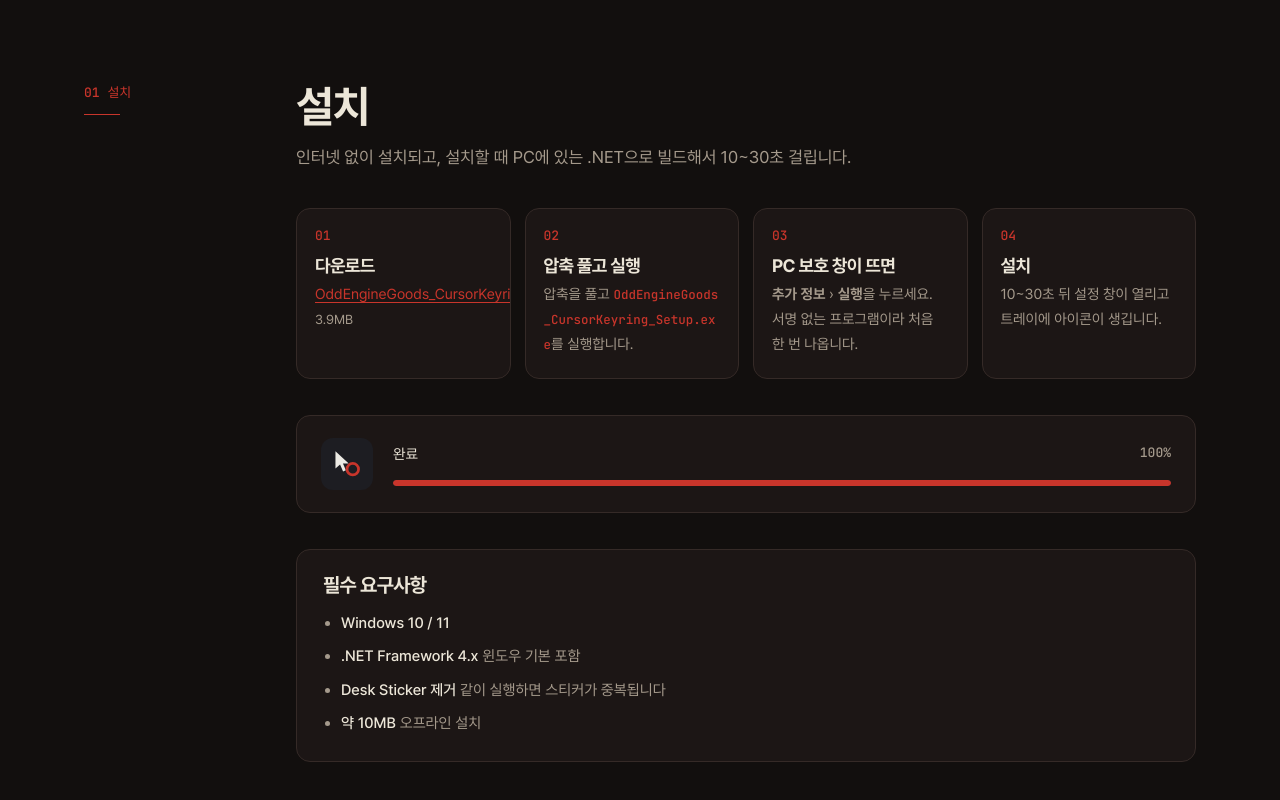
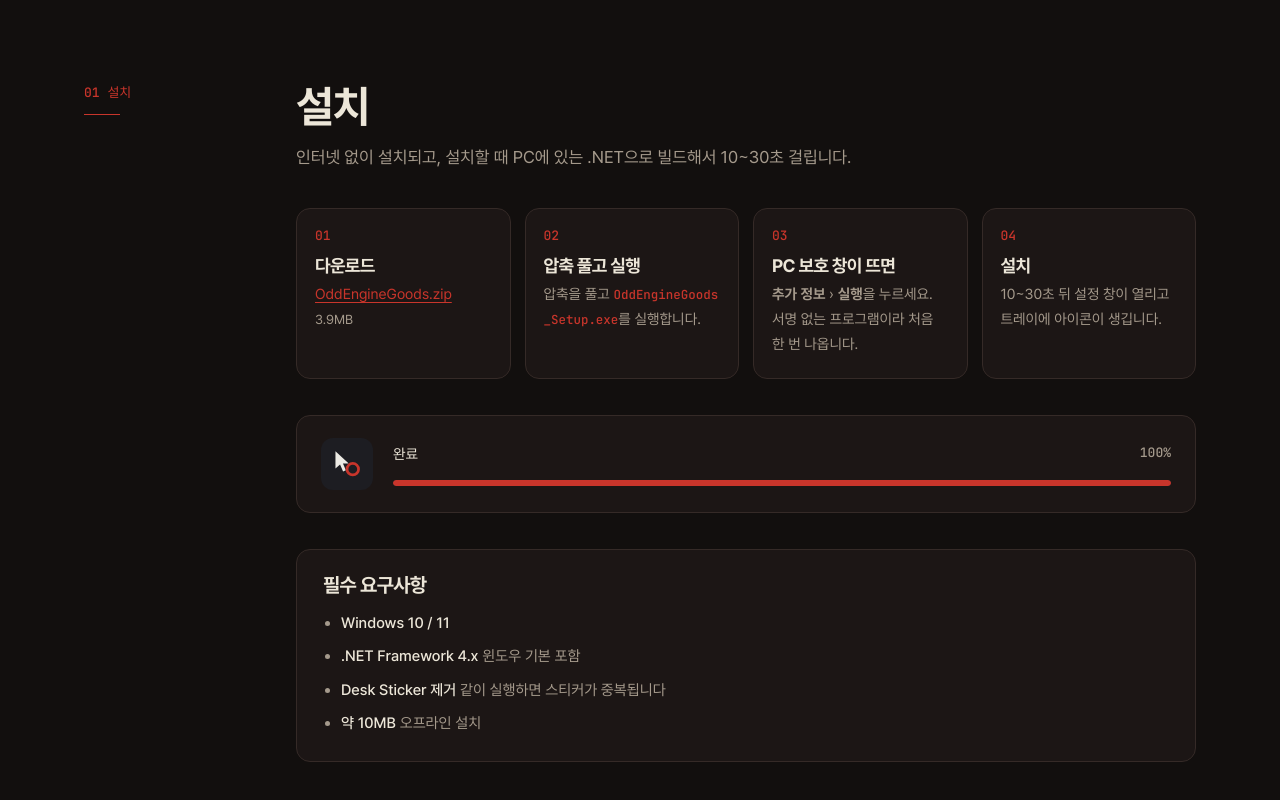
Before and after one commit to Baegeunho21/OddEngineGoods, a plain HTML site: page index.html in a window 1280 px wide. Shown: the part 1062-1862 px from the top of the page. Drawn offline with Linux system fonts and the light colour scheme; animation ran at ten frames a second.

Commit message:
다운로드 파일 OddEngineGoods.zip 추가
Co-Authored-By: Claude Opus 5.5 <noreply@anthropic.com>
Claude-Session: https://claude.ai/code/session_015A8rYcvTEqEvjHwDv7kaPo

```diff
--- a/index.html
+++ b/index.html
@@ -295,7 +295,7 @@ footer { max-width: 1160px; margin: 96px auto 0; padding: 32px 24px 56px; border
 window.SITE = {
   url: "https://baegeunho21.github.io/OddEngineMerch/",   // 공유할 주소
   shortUrl: "baegeunho21.github.io/OddEngineMerch",       // 폰 화면에 크게 보여 줄 주소
-  download: "download/OddEngineGoods_CursorKeyring.zip",
+  download: "download/OddEngineGoods.zip",
   version: "v1.4.0",
   size: "3.9MB"
 };
@@ -321,7 +321,7 @@ window.SITE = {
       <h1><span class="w">커서에</span> <span class="w"><em>키링</em>을</span><br><span class="w">달았습니다</span></h1>
       <p class="lede">게임해 주셔서 고마워요. 마우스를 따라 흔들리는 피클병 키링과 바탕화면 스티커를 드려요. 지금 이 페이지에도 하나 달아 뒀어요.</p>
       <div class="cta pc-only">
-        <a class="btn main dl" href="download/OddEngineGoods_CursorKeyring.zip" download>
+        <a class="btn main dl" href="download/OddEngineGoods.zip" download>
           <svg width="16" height="16" viewBox="0 0 16 16" aria-hidden="true"><path d="M8 1.5v9m0 0L4.5 7M8 10.5 11.5 7M2 13.5h12" fill="none" stroke="currentColor" stroke-width="1.8" stroke-linecap="round" stroke-linejoin="round"/></svg>
           Windows용 다운로드</a>
       </div>
@@ -356,8 +356,8 @@ window.SITE = {
     <div class="content">
       <div class="sec-head reveal"><h2>설치</h2><p>인터넷 없이 설치되고, 설치할 때 PC에 있는 .NET으로 빌드해서 10~30초 걸립니다.</p></div>
       <div class="steps reveal">
-        <div class="step"><h3>다운로드</h3><p><a class="dl" href="download/OddEngineGoods_CursorKeyring.zip" download>OddEngineGoods_CursorKeyring.zip</a> <span class="faint" data-cfg="size">3.9MB</span></p></div>
-        <div class="step"><h3>압축 풀고 실행</h3><p>압축을 풀고 <code>OddEngineGoods_CursorKeyring_Setup.exe</code>를 실행합니다.</p></div>
+        <div class="step"><h3>다운로드</h3><p><a class="dl" href="download/OddEngineGoods.zip" download>OddEngineGoods.zip</a> <span class="faint" data-cfg="size">3.9MB</span></p></div>
+        <div class="step"><h3>압축 풀고 실행</h3><p>압축을 풀고 <code>OddEngineGoods_Setup.exe</code>를 실행합니다.</p></div>
         <div class="step"><h3>PC 보호 창이 뜨면</h3><p><b>추가 정보</b> › <b>실행</b>을 누르세요. 서명 없는 프로그램이라 처음 한 번 나옵니다.</p></div>
         <div class="step"><h3>설치</h3><p>10~30초 뒤 설정 창이 열리고 트레이에 아이콘이 생깁니다.</p></div>
       </div>
```
Also changed, not shown: 읽어주세요.txt, 1 other file.
